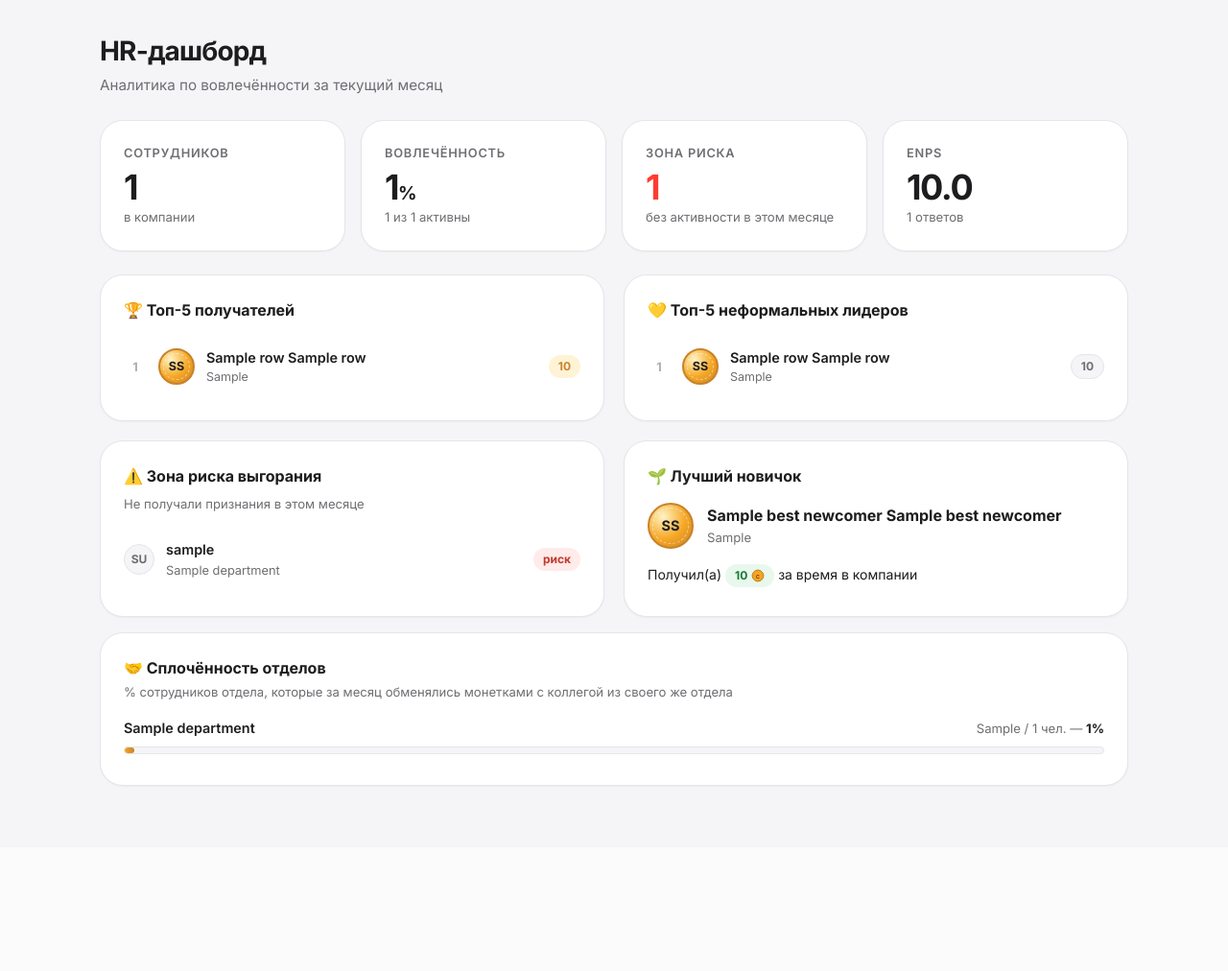
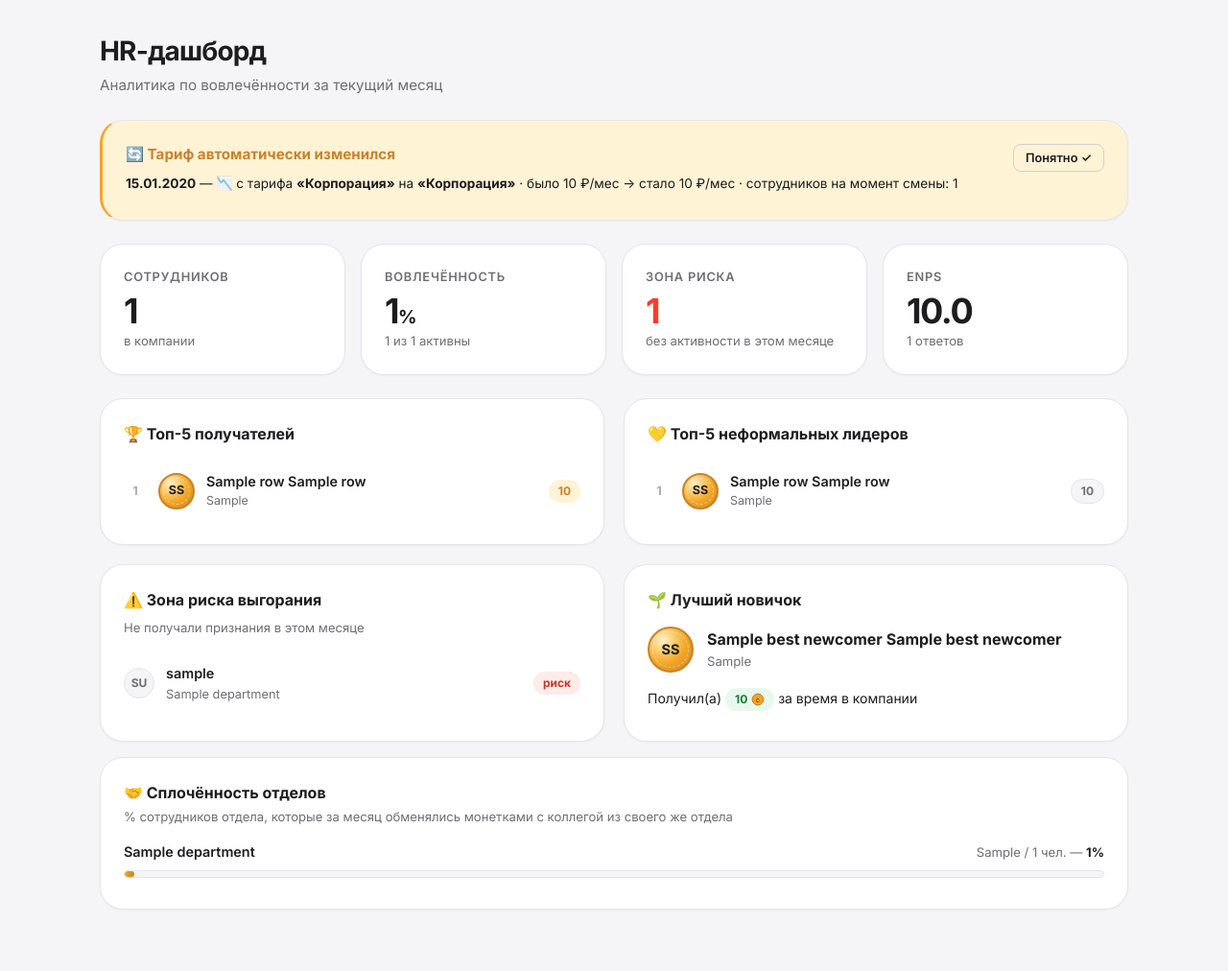
Before and after one commit to emilmurtazin/spasibo-kollege, a Django app: template templates/core/admin_dashboard.html in a window 1280 px wide. Shown: the whole page at 96% size. Before the commit the page ends 820 px from the top, so only its background shows below. Run offline with Django 5.2, Linux system fonts and the light colour scheme; the template is opened without the code that fills it: most values are stand-ins (such as "Sample title", 1, 10 or a date in 2020).

Commit message:
Add files via upload

```diff
--- a/templates/core/admin_dashboard.html
+++ b/templates/core/admin_dashboard.html
@@ -6,6 +6,37 @@
   <h1>HR-дашборд</h1>
   <p class="sub">Аналитика по вовлечённости за текущий месяц</p>
 </div>
+
+{% if unread_plan_changes %}
+<div class="sk-card" style="margin-bottom:24px;border-left:3px solid var(--c-gold);background:var(--c-gold-light);">
+  <div style="display:flex;justify-content:space-between;align-items:flex-start;gap:16px;flex-wrap:wrap;">
+    <div>
+      <p style="font-weight:700;font-size:.95rem;margin:0 0 8px;color:var(--c-gold-dark);">
+        🔄 Тариф автоматически изменился
+      </p>
+      {% for change in unread_plan_changes %}
+        {% with plans=change.company.subscription_plan %}
+        <p style="font-size:.85rem;color:var(--c-ink);margin:0 0 4px;">
+          <strong>{{ change.changed_at|date:"d.m.Y" }}</strong> —
+          {% if change.direction == 'upgrade' %}📈{% else %}📉{% endif %}
+          с тарифа
+          <strong>«{% if change.old_plan == 'start' %}Старт{% elif change.old_plan == 'team' %}Команда{% else %}Корпорация{% endif %}»</strong>
+          на
+          <strong>«{% if change.new_plan == 'start' %}Старт{% elif change.new_plan == 'team' %}Команда{% else %}Корпорация{% endif %}»</strong>
+          · было {{ change.old_price|floatformat:0 }} ₽/мес → стало {{ change.new_price|floatformat:0 }} ₽/мес
+          · сотрудников на момент смены: {{ change.employee_count }}
+        </p>
+        {% endwith %}
+      {% endfor %}
+    </div>
+    <form method="post" style="flex-shrink:0;">
+      {% csrf_token %}
+      <input type="hidden" name="action" value="acknowledge_plan_change">
+      <button type="submit" class="sk-btn sk-btn--outline sk-btn--sm">Понятно ✓</button>
+    </form>
+  </div>
+</div>
+{% endif %}
 
 <div class="sk-kpi-grid">
   <div class="sk-card">
```
